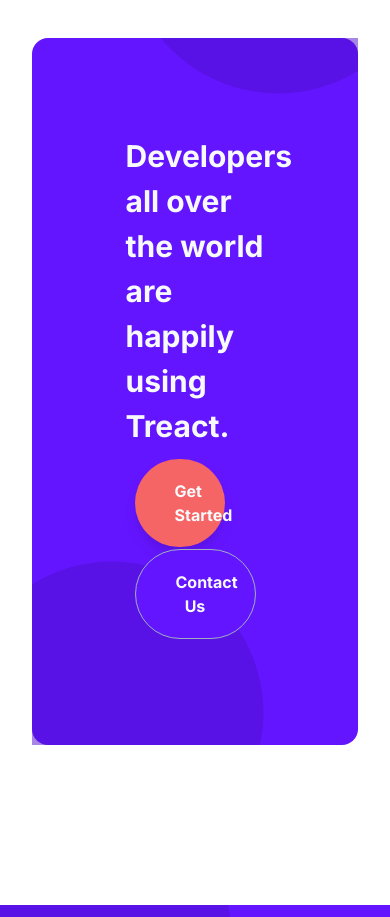
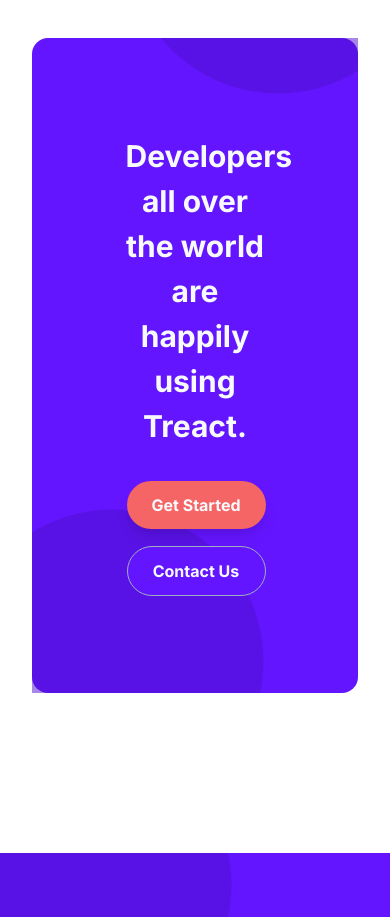
Before and after one commit to leroialfonse/Treact, a plain HTML site: page index.html in a window 390 px wide. Shown: the part 10140-11057 px from the top of the page. Drawn offline with Linux system fonts and the light colour scheme.

Commit message:
Hopefully the last edits for responsiveness.

```diff
--- a/style.css
+++ b/style.css
@@ -133,6 +133,8 @@
 .nav__link {
   margin: 24px;
   padding: 0 4px;
+  font-size: 14px;
+  font-weight: 600;
 }
 
 .nav__link--login {
@@ -1361,13 +1363,7 @@
   align-items: center;
 }
 
-.start__buttons{
-  display: flex;
-  justify-content: center;
-  flex-direction: column;
-  margin: 1px;
-  padding: 8px;
-}
+
 
 .footer{
     padding: 64px 16px;
@@ -1428,6 +1424,22 @@
 
 }
 
+.start__title{
+  text-align: center;
+}
+
+.start__buttons{
+  display: flex;
+  flex-direction: column;
+  margin-top: 16px;
+}
+.start__button{
+
+  padding: 12px 24px;
+  margin-right: 0;
+  margin-top: 16px;
+  width: 100%;
+}
 
 
 .link{
```
